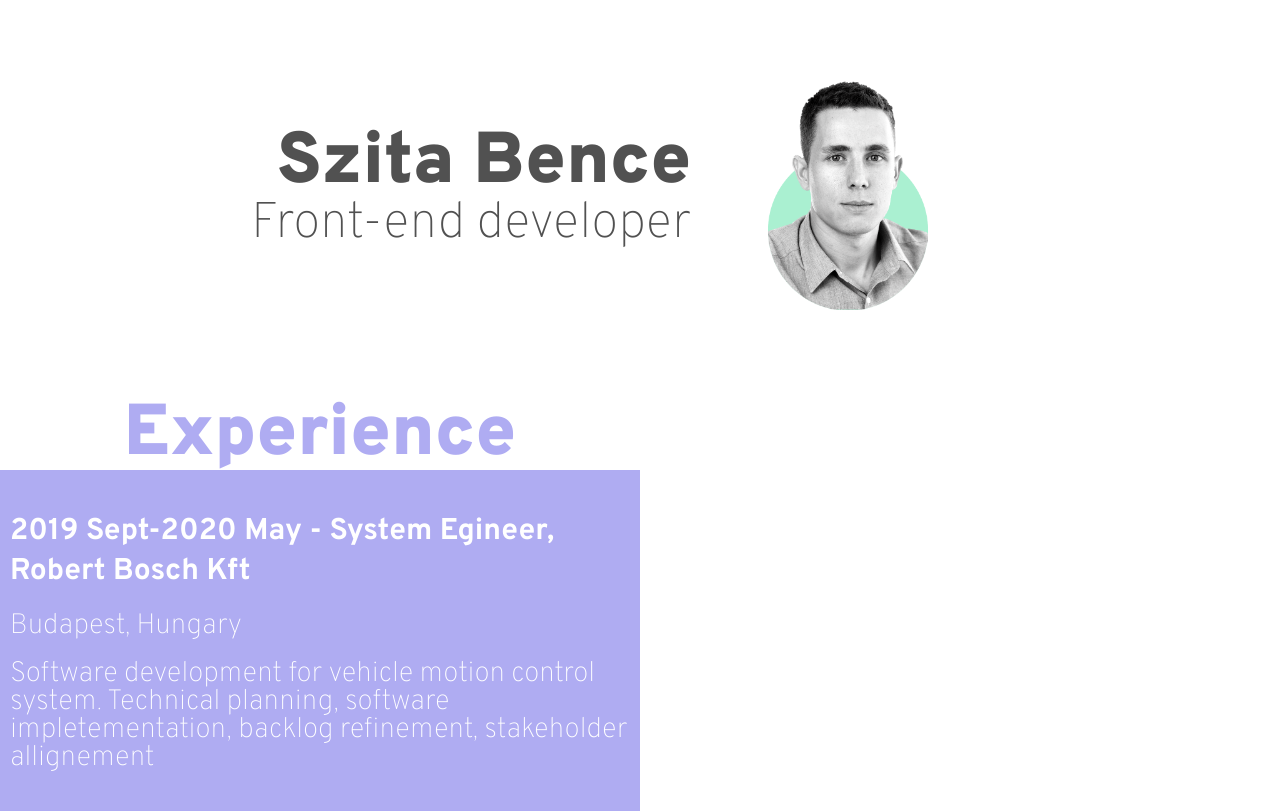
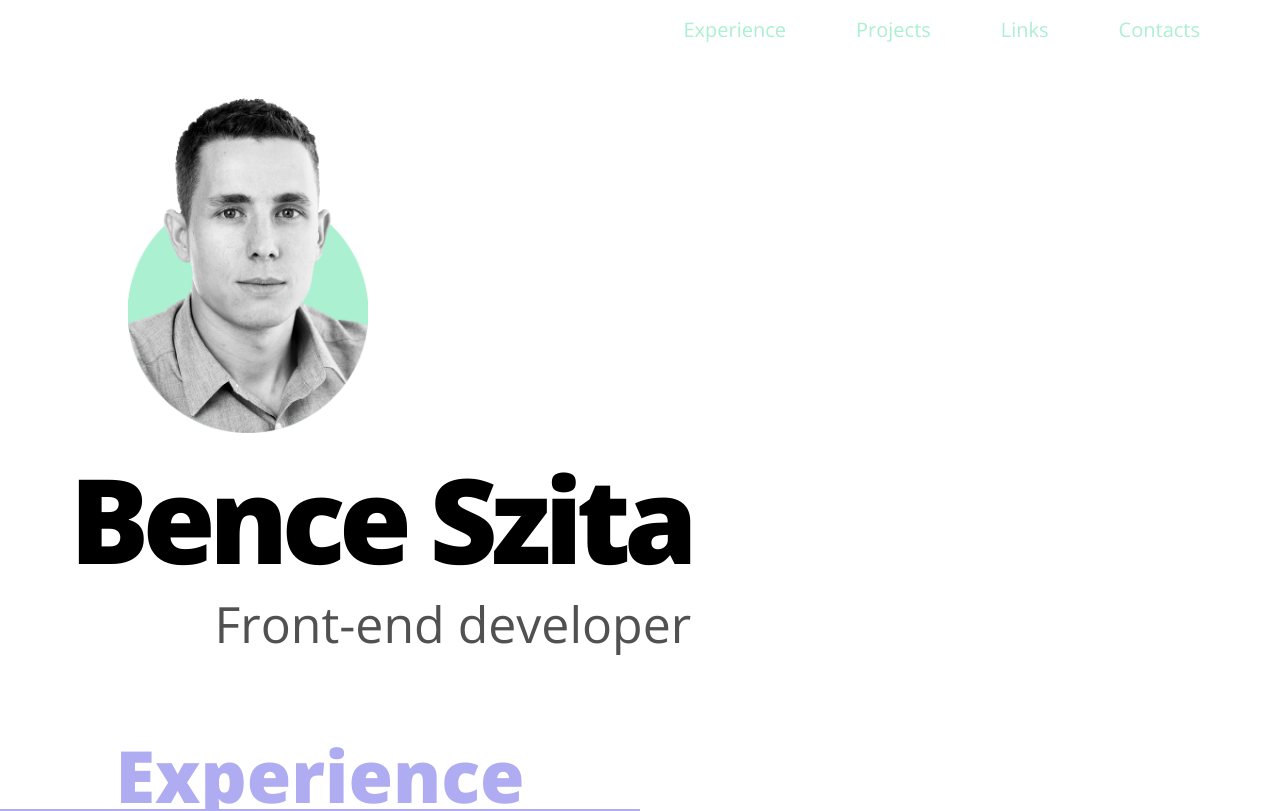
Before and after one commit to Ben-sz/portrait, an Angular app: page / in a window 1280 px wide. Shown: the top 811 px of the page. Built offline with nearby package versions, Linux system fonts and the light colour scheme.

Commit message:
nav added

```diff
--- a/src/app/app.component.html
+++ b/src/app/app.component.html
@@ -1,3 +1,3 @@
-
+<app-nav></app-nav>
 <!-- <app-home></app-home> -->
 <router-outlet></router-outlet>
--- a/src/app/home/home.component.html
+++ b/src/app/home/home.component.html
@@ -1,14 +1,15 @@
 <div class="top-1">
   <div class="top1-main">
+
+    <img src="../../assets/images/portrait7.png" alt="">
     <div class="name-text">
-      <h1>Szita Bence<span></span></h1>
+      <h1>Bence Szita<span></span></h1>
       <h3>Front-end developer<span></span></h3>
     </div>
       <!-- <div class="titlename red-ribbon fade-right">
         <div class="titletext title-right"> Front-end developer</div>
       </div> -->
   </div>
-  <img src="../../assets/images/portrait-5.png" alt="">
 </div>
 
 
@@ -66,7 +67,7 @@
 </div>
 
 
-<div class="block-1">
+<div class="block-3">
   <div class="block-left mintbg">
 <!--     <div class="titletext mintcolor">Experience</div>
  -->  </div>
--- a/src/app/home/home.component.scss
+++ b/src/app/home/home.component.scss
@@ -8,7 +8,7 @@ $color-mint: #AAF0D1;
 
 body{
 
-  font-family: 'Overpass', sans-serif;
+  font-family: "Open Sans"
 }
 
 .top-1{
@@ -16,7 +16,8 @@ body{
   flex-direction: row;
   align-items: flex-start;
   width: 100%;
-  margin: 5rem auto;
+  margin-right: auto;
+  margin-left: auto;
   margin-bottom: 10rem;
   .top1-main{
     width: 60vw;
@@ -26,8 +27,8 @@ body{
 
   img{
     /* height: 20rem; */
-    width: 10rem;
-    margin-right: 10vw;
+    width: 15rem;
+    margin-left: 10vw;
   }
 }
 
@@ -37,10 +38,13 @@ body{
 
   color: $color-black;
   h1 {
+    color: black;
+    font-weight: 800;
+    font-size: 118px;
+    line-height: 161px;
+    /* identical to box height */
 
-    font-size: 72px;
-    font-weight: 900;
-    line-height: 72px;
+    letter-spacing: -0.055em;
     margin: 0;
 
   }
--- a/src/app/nav/nav.component.html
+++ b/src/app/nav/nav.component.html
@@ -1,4 +1,14 @@
+<div class="nav-top">
+  <div class="nav-button"> <a href="">Experience</a> </div>
+  <div class="nav-button"><a href="">Projects</a></div>
+  <div class="nav-button"><a href="">Links</a></div>
+  <div class="nav-button"><a href="">Contacts</a></div>
+</div>
 
+
+
+
+<!--
 <div class="nav-main">
 
   <div class="icon-wrapper">
@@ -11,4 +21,4 @@
     </a>
 
   </div>
-</div>
+</div> -->
--- a/src/app/nav/nav.component.scss
+++ b/src/app/nav/nav.component.scss
@@ -1,5 +1,7 @@
+$color-mint: #AAF0D1;
+
 body{
-  background-color:   #FF6363;
+/*   background-color:   #FF6363; */
 }
 
 
@@ -44,6 +46,37 @@ body{
   justify-content: center;
 }
 
-body{
-  background-color:   #FF6363;
+.nav-top{
+  height: 50px;
+  display: flex;
+  justify-content: flex-end;
+  padding-right: 30px;
+
 }
+
+.nav-button{
+  margin-top: 10px;
+  margin-bottom: 5px;
+  height:80%;
+  padding-left: 20px;
+  padding-right: 50px;
+
+  display:flex;justify-content:center;align-items:center;
+  a{
+    color: $color-mint;
+
+    font-style: normal;
+    font-weight: normal;
+    font-size: 20px;
+    line-height: 20px;
+    text-decoration: none;
+    transition: transform 0.5s;
+
+
+    &:hover{
+      transform: scale(1.3);
+/*       font-weight: bold; */
+    }
+  }
+
+}
--- a/src/index.html
+++ b/src/index.html
@@ -7,7 +7,7 @@
   <meta name="viewport" content="width=device-width, initial-scale=1">
   <link rel="icon" type="image/x-icon" href="favicon.ico">
   <link href="https://fonts.googleapis.com/css2?family=Overpass:wght@100;300;700;900&display=swap" rel="stylesheet">
-
+  <link href="https://fonts.googleapis.com/css2?family=Open+Sans:wght@300;400;700;800&display=swap" rel="stylesheet">
 
 </head>
 <body>
```
Also changed, not shown: src/assets/images/portrait-5.png (deleted), src/assets/images/portrait7.png (added).
